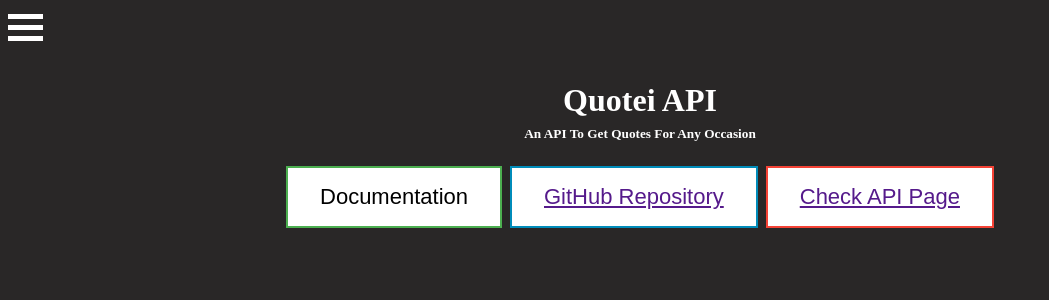
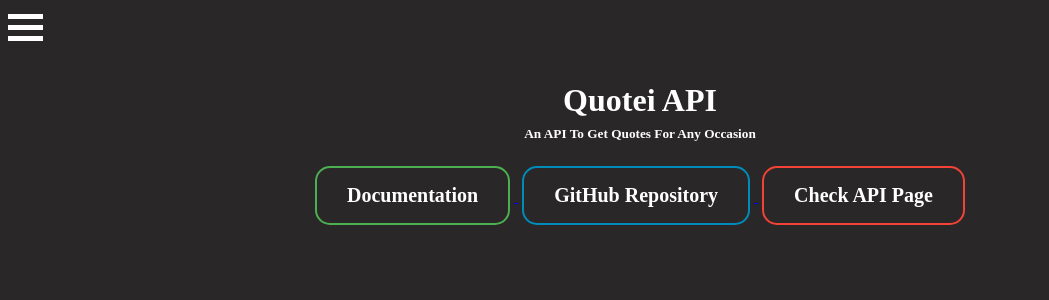
Before and after one commit to GNVageesh/quotei, a Flask app: page / in a window 1280 px wide. Shown: the top 300 px of the page, without its empty margins (0-1049 px from the left). Run offline with Flask 2, Linux system fonts and the light colour scheme.

Commit message:
Actions added to buttons

```diff
--- a/app.py
+++ b/app.py
@@ -3,15 +3,19 @@ from data import quotes
 
 app = Flask(__name__)
 
-# with open('data.json') as file:
-#     content = file.read()
-
 # Home Page
 
 
-@app.route('/', methods=['GET'])
+@app.route('/')
 def home():
     return render_template('home.html')
+
+# Docs Page
+
+
+@app.route('/docs')
+def docs():
+    return render_template('docs.html')
 
 # All Quotes Pages
 
--- a/templates/home.html
+++ b/templates/home.html
@@ -129,21 +129,19 @@
 
         .button {
             background-color: rgb(41, 39, 39);
-            /* Green */
-            border: none;
-            color: white;
-            padding: 16px 32px;
+            border-radius: 15px;
+            padding: 16px 30px;
             text-align: center;
-            text-decoration: none;
-            font-size: 22px;
-            margin: 4px 2px;
-            transition-duration: 0.4s;
+            font-weight: bolder;
+            font-family: 'Megrim';
+            font-size: 20px;
+            margin: 4px 4px;
+            transition-duration: 0.5s;
             cursor: pointer;
         }
 
         .btn1 {
-            background-color: white;
-            color: black;
+            color: white;
             border: 2px solid #4CAF50;
         }
 
@@ -153,8 +151,7 @@
         }
 
         .btn2 {
-            background-color: white;
-            color: black;
+            color: white;
             border: 2px solid #008CBA;
         }
 
@@ -164,20 +161,13 @@
         }
 
         .btn3 {
-            background-color: white;
-            color: black;
+            color: white;
             border: 2px solid #f44336;
         }
 
         .btn3:hover {
             background-color: #f44336;
             color: white;
-        }
-
-        .btn1 a {
-            text-decoration: none;
-            color: #000;
-            font-size: 22px;
         }
     </style>
 </head>
@@ -205,18 +195,19 @@
             <h5>An API To Get Quotes For Any Occasion</h5>
         </div>
         <div class="buttonsGroup">
-            <button class="button btn1">
-                <a href="">Documentation</a>
-            </button>
-            <button class="button btn2">
-                <a href="">GitHub Repository</a>
-            </button>
-            <button class="button btn3">
-                <a href="">Check API Page</a>
-            </button>
+            <a href="/docs">
+                <button class="button btn1">Documentation</button> </button>
+            </a>
+            <a href="https://github.com/GNVageesh/quotei">
+                <button class="button btn2">GitHub Repository</button> </button>
+            </a>
+            <a href="/api/v1/resource/all">
+                <button class="button btn3">Check API Page</button> </button>
+            </a>
         </div>
     </div>
 
+    <!-- Scripts-->
     <script>
         function openNav() {
             document.getElementById("sidebar").style.width = "250px";
```
Also changed, not shown: templates/docs.html (added, +15 -0 lines), README.md.
